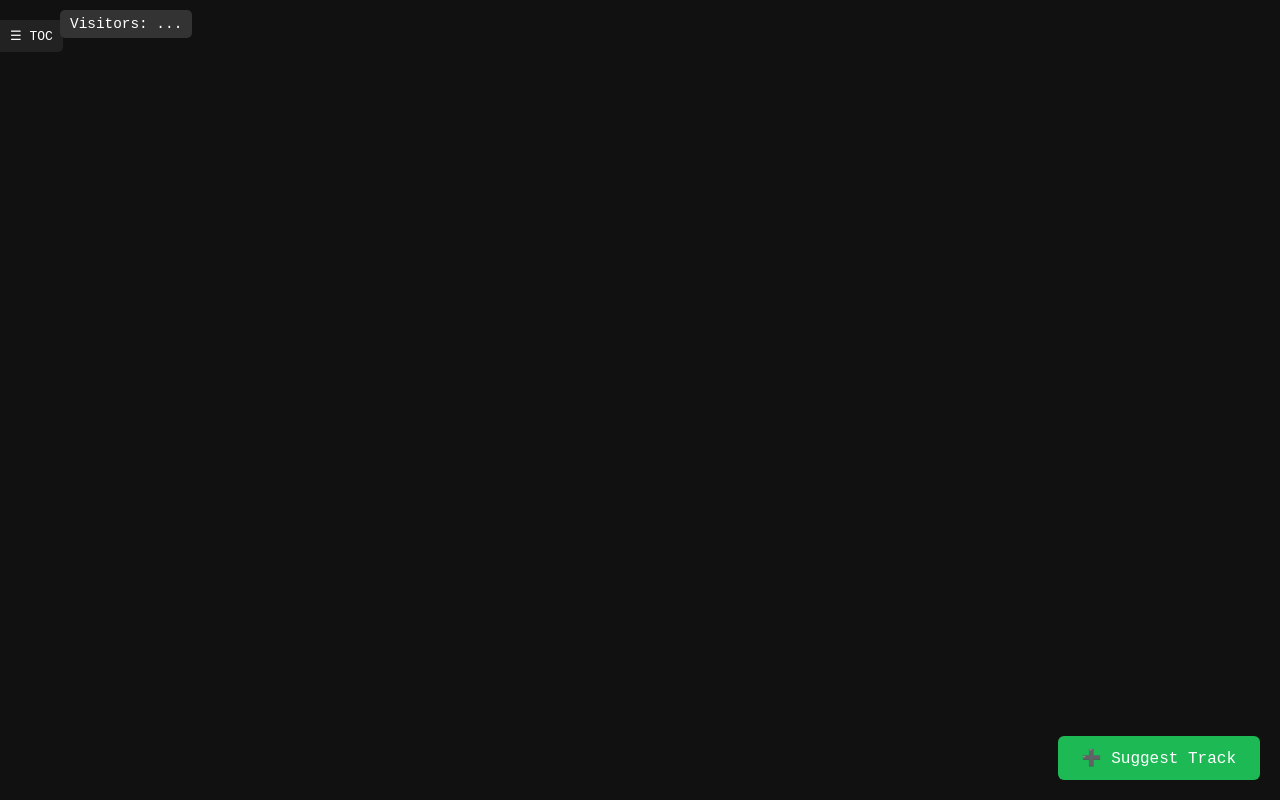
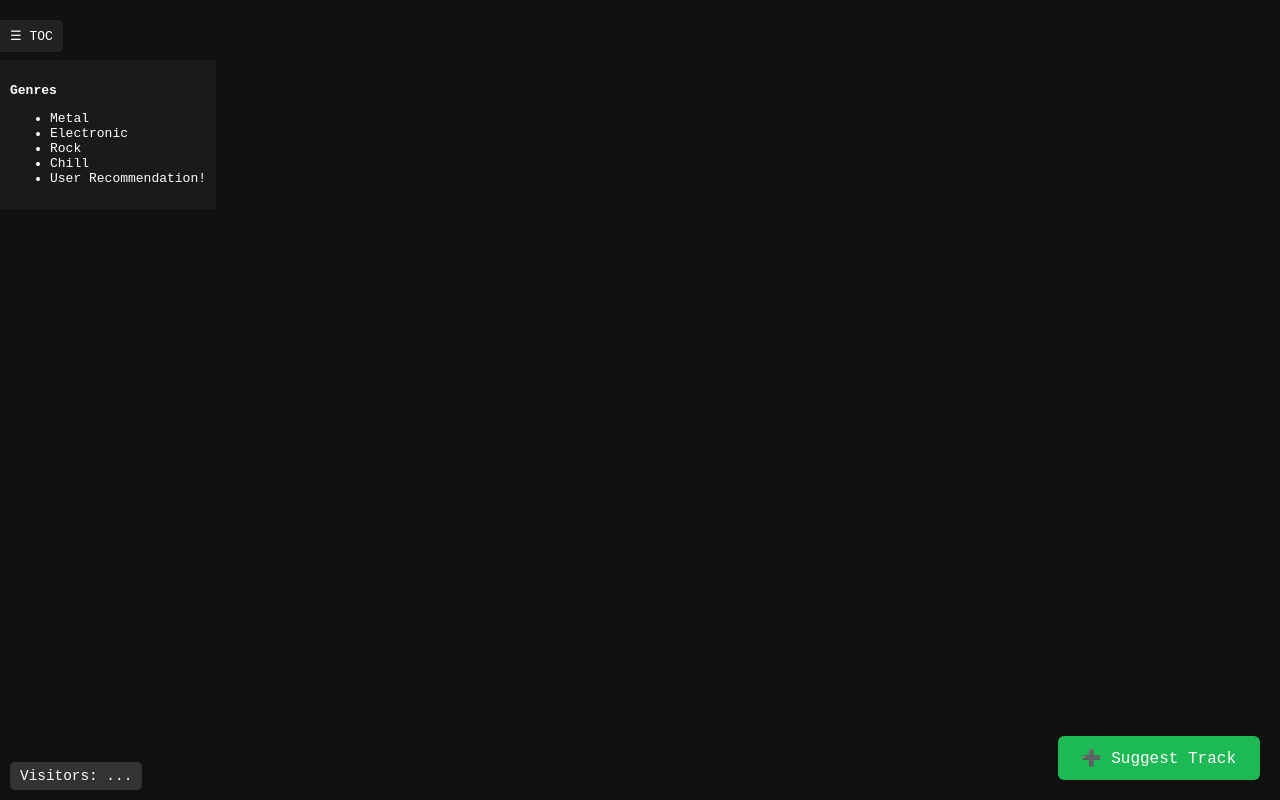
Before and after one commit to Niiro92Othman/audio-goblin-mode, a plain HTML site: page GOBLIN_M0D3.html in a window 1280 px wide. Both pictures are taken after a click on the element "☰ TOC". Drawn offline with Linux system fonts and the light colour scheme; no server answers.

Commit message:
Update GOBLIN_M0D3.html
✅ The TOC toggle button now shows/hides the sidebar.

✅ The visitor counter is added at the bottom left.

```diff
--- a/GOBLIN_M0D3.html
+++ b/GOBLIN_M0D3.html
@@ -1,4 +1,3 @@
-
 <!DOCTYPE html>
 <html lang="en">
 <head>
@@ -25,13 +24,24 @@
       border-top-right-radius: 5px;
       border-bottom-right-radius: 5px;
     }
+    #toc {
+      position: fixed;
+      top: 60px;
+      left: 0;
+      background-color: #1a1a1a;
+      color: white;
+      padding: 10px;
+      z-index: 998;
+      max-height: 90vh;
+      overflow-y: auto;
+    }
     #toc.hidden {
       display: none;
     }
     #visitorCounter {
       position: fixed;
-      top: 10px;
-      left: 60px;
+      bottom: 10px;
+      left: 10px;
       z-index: 999;
       background-color: #333;
       color: #fff;
@@ -64,6 +74,8 @@
       border-radius: 10px;
       color: white;
       box-shadow: 0 0 10px rgba(0,0,0,0.5);
+      width: 90%;
+      max-width: 400px;
     }
     #suggestModal input {
       display: block;
@@ -80,11 +92,23 @@
       background: #1db954;
       color: white;
       cursor: pointer;
+      margin-right: 10px;
     }
   </style>
 </head>
 <body>
 <div id="toggleSidebar">☰ TOC</div>
+<div id="toc" class="hidden">
+  <!-- Sidebar content placeholder -->
+  <p><strong>Genres</strong></p>
+  <ul>
+    <li>Metal</li>
+    <li>Electronic</li>
+    <li>Rock</li>
+    <li>Chill</li>
+    <li>User Recommendation!</li>
+  </ul>
+</div>
 <div id="visitorCounter">Visitors: <span id="visitorCount">...</span></div>
 <div id="suggestBtn">➕ Suggest Track</div>
 <div id="suggestModal">
@@ -92,7 +116,8 @@
   <input type="text" id="suggestTitle" placeholder="Track Title">
   <input type="text" id="suggestArtist" placeholder="Artist Name">
   <input type="text" id="suggestGenre" placeholder="Genre">
-  <input type="text" id="suggestLinks" placeholder="Spotify/Youtube Links">
+  <input type="text" id="suggestSpotify" placeholder="Spotify Link">
+  <input type="text" id="suggestYouTube" placeholder="YouTube Link">
   <button onclick="submitSuggestion()">Submit</button>
   <button onclick="document.getElementById('suggestModal').style.display='none'">Cancel</button>
 </div>
@@ -101,7 +126,7 @@
     const toggleBtn = document.getElementById("toggleSidebar");
     const sidebar = document.getElementById("toc");
     toggleBtn.addEventListener("click", function () {
-      sidebar.classList.toggle("hidden");
+      if (sidebar) sidebar.classList.toggle("hidden");
     });
 
     document.getElementById("suggestBtn").addEventListener("click", function () {
```
